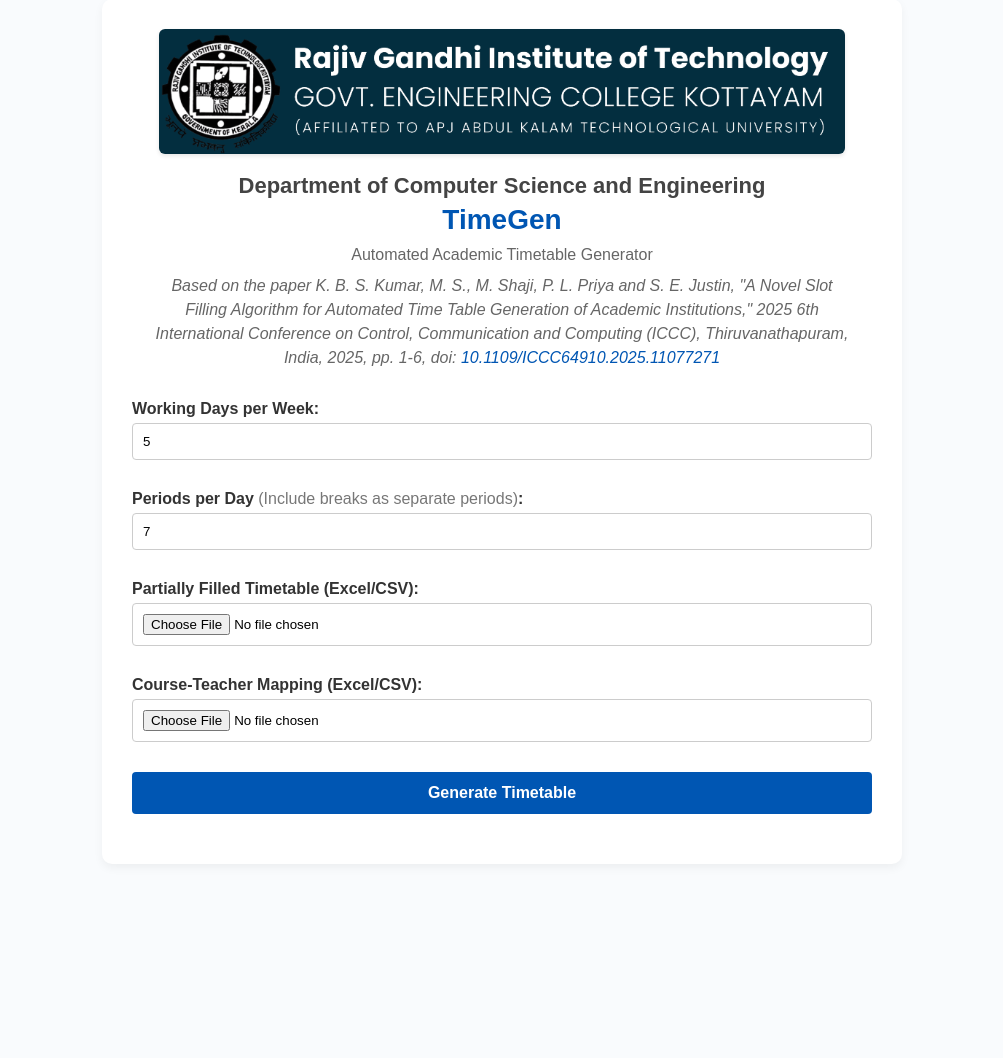
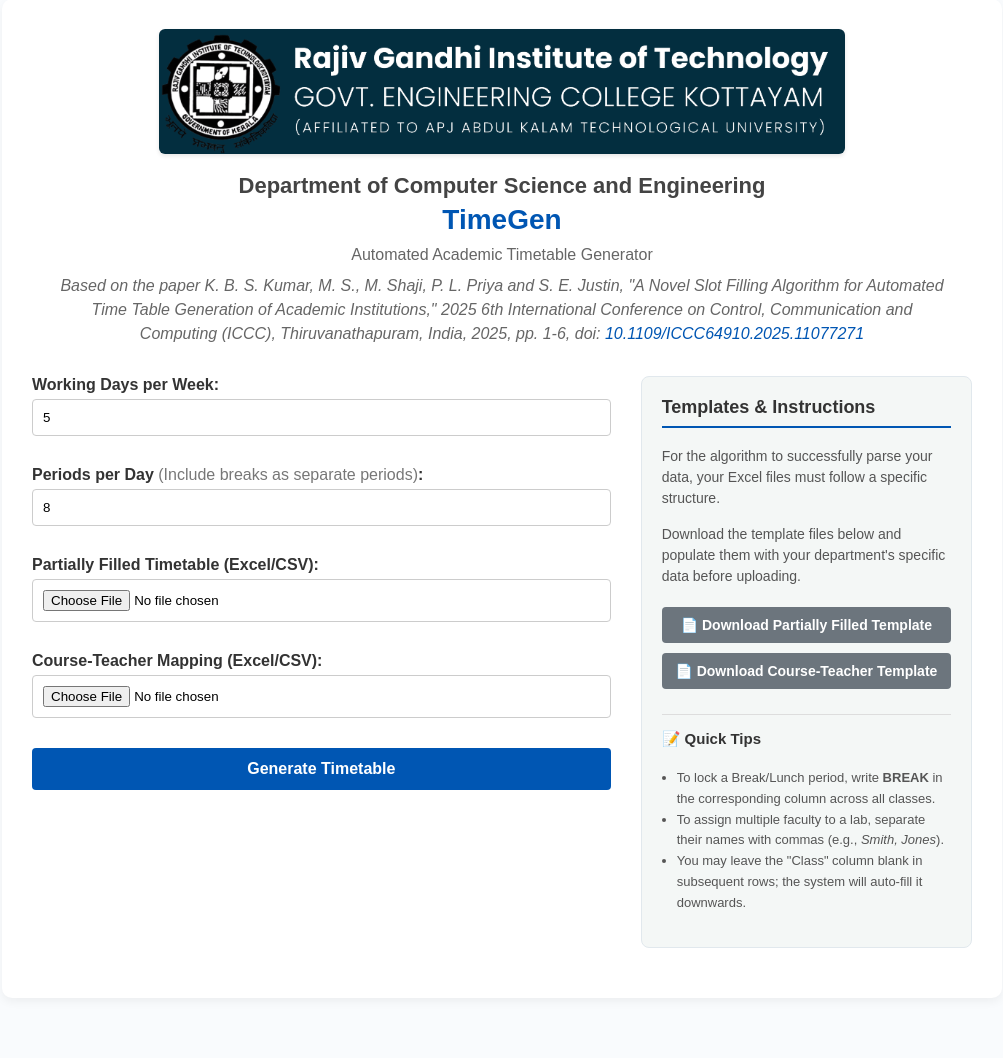
Before and after one commit to kbshibukumar/timegen-app, a Flask app: page / in a window 1280 px wide. Shown: the part 61-1119 px from the top of the page, without its empty margins (138-1141 px from the left). Before the commit the page ends 875 px from the top, so only its background shows below. Run offline with Flask 3, Linux system fonts and the light colour scheme.

Commit message:
Attaching sample formats

```diff
--- a/app.py
+++ b/app.py
@@ -2,6 +2,7 @@ from flask import Flask, request, render_template, jsonify, send_file
 import os
 import json
 import pandas as pd
+import io
 from werkzeug.utils import secure_filename
 from scheduler import generate_timetable, generate_class_excel, generate_teacher_excel, sanitize
 
@@ -19,14 +20,13 @@ app_state = {
 def index():
     return render_template('index.html')
 
-# NEW ROUTE: Reads files dynamically to populate the frontend comboboxes
 @app.route('/parse_metadata', methods=['POST'])
 def parse_metadata():
     try:
         course_file = request.files.get('course_teacher')
         partial_file = request.files.get('partial_tt')
         working_days = int(request.form.get('working_days', 5))
-        periods_per_day = int(request.form.get('periods_per_day', 7))
+        periods_per_day = int(request.form.get('periods_per_day', 8))
 
         teachers = set()
         if course_file and course_file.filename:
@@ -69,7 +69,6 @@ def generate():
     periods_per_day = int(request.form.get('periods_per_day', 7))
     working_days = int(request.form.get('working_days', 5))
 
-    # NEW: Capture the JSON array of unsuitable slots from the frontend
     unsuitable_slots_str = request.form.get('unsuitable_slots', '[]')
     unsuitable_slots = json.loads(unsuitable_slots_str)
 
@@ -102,5 +101,25 @@ def download_teacher_tt():
     excel_file = generate_teacher_excel(app_state['TT'], app_state['TS'], app_state['metadata']['classes'], app_state['metadata']['teachers'], app_state['metadata']['periods'], app_state['metadata']['working_days'], app_state['metadata'].get('period_labels'))
     return send_file(excel_file, download_name="Teacher_TimeTable.xlsx", as_attachment=True)
 
+# --- NEW: Serve User-Provided Template Files ---
+
+@app.route('/download/sample_course_teacher')
+def download_sample_ct():
+    try:
+        # Looks inside the 'static' folder for your exact Excel file
+        file_path = os.path.join(app.root_path, 'static', 'Sample_Course_Teacher.xlsx')
+        return send_file(file_path, as_attachment=True)
+    except FileNotFoundError:
+        return "Template file not found on the server. Please ensure 'Sample_Course_Teacher.xlsx' is in the static folder.", 404
+
+@app.route('/download/sample_partial_tt')
+def download_sample_partial():
+    try:
+        # Looks inside the 'static' folder for your exact Excel file
+        file_path = os.path.join(app.root_path, 'static', 'Sample_Partially_Filled.xlsx')
+        return send_file(file_path, as_attachment=True)
+    except FileNotFoundError:
+        return "Template file not found on the server. Please ensure 'Sample_Partially_Filled.xlsx' is in the static folder.", 404
+
 if __name__ == '__main__':
     app.run(debug=True)
--- a/templates/index.html
+++ b/templates/index.html
@@ -5,7 +5,7 @@
     <meta name="viewport" content="width=device-width, initial-scale=1.0">
     <title>TimeGen - Automated Scheduling</title>
     <style>
-        body { font-family: Arial, sans-serif; max-width: 800px; margin: 40px auto; padding: 20px; background-color: #f9fbfd; }
+        body { font-family: Arial, sans-serif; max-width: 1000px; margin: 40px auto; padding: 20px; background-color: #f9fbfd; }
         .container { background-color: white; padding: 30px; border-radius: 10px; box-shadow: 0 4px 10px rgba(0,0,0,0.05); }
         .header-section { text-align: center; margin-bottom: 30px; }
         .header-section img { max-width: 100%; height: auto; border-radius: 6px; box-shadow: 0 2px 4px rgba(0,0,0,0.1); }
@@ -15,21 +15,39 @@
         .citation { font-size: 12px; color: #777; margin-top: 5px; line-height: 1.5; padding: 0 20px; font-style: italic; }
         .citation a { color: #0056b3; text-decoration: none; }
         .citation a:hover { text-decoration: underline; }
+
+        /* NEW: Flexbox Layout */
+        .main-layout { display: flex; gap: 30px; align-items: flex-start; margin-top: 20px;}
+        .left-column { flex: 2; }
+        .right-column { flex: 1; background-color: #f4f7f6; padding: 20px; border-radius: 8px; border: 1px solid #e1e8ed; }
+
+        .right-column h3 { margin-top: 0; color: #333; font-size: 18px; border-bottom: 2px solid #0056b3; padding-bottom: 8px;}
+        .right-column p { font-size: 14px; color: #555; line-height: 1.5; margin-bottom: 15px;}
+
+        .sample-btn { display: block; width: 100%; box-sizing: border-box; text-align: center; background-color: #6c757d; color: white; padding: 10px; margin-bottom: 10px; text-decoration: none; border-radius: 4px; font-size: 14px; font-weight: bold; transition: background 0.2s;}
+        .sample-btn:hover { background-color: #5a6268; }
+
         .form-group { margin-bottom: 20px; }
         label { display: block; font-weight: bold; margin-bottom: 5px; color: #333;}
         input[type="file"], input[type="number"], select { width: 100%; padding: 10px; margin-bottom: 10px; box-sizing: border-box; border: 1px solid #ccc; border-radius: 4px;}
-        button { background-color: #0056b3; color: white; padding: 12px 20px; border: none; cursor: pointer; font-size: 16px; border-radius: 4px; font-weight: bold; width: 100%;}
-        button:hover { background-color: #004494; }
+        button[type="submit"] { background-color: #0056b3; color: white; padding: 12px 20px; border: none; cursor: pointer; font-size: 16px; border-radius: 4px; font-weight: bold; width: 100%; transition: background 0.2s;}
+        button[type="submit"]:hover { background-color: #004494; }
+
         .download-btn { background-color: #28a745; display: inline-block; text-decoration: none; margin-right: 10px; margin-top: 20px; padding: 12px 20px; color: white; border-radius: 4px; font-weight: bold;}
         .download-btn:hover { background-color: #218838; }
+
         #result-message { margin-top: 20px; font-weight: bold; text-align: center; font-size: 18px;}
-
-        /* NEW: Pre-styled warning box baked into the CSS */
         #warning-message { display: none; color: #856404; background-color: #fff3cd; padding: 20px; margin-top: 20px; border: 1px solid #ffeeba; border-radius: 6px; box-shadow: 0 2px 4px rgba(0,0,0,0.05); }
 
         .combo-row { display: flex; gap: 10px; align-items: center; margin-bottom: 10px;}
         .combo-row select { margin-bottom: 0; }
-        .combo-row button { width: auto; background-color: #17a2b8; padding: 10px 15px; }
+        .combo-row button { width: auto; background-color: #17a2b8; padding: 10px 15px; border: none; color: white; border-radius: 4px; cursor: pointer;}
+
+        /* Mobile responsiveness */
+        @media (max-width: 768px) {
+            .main-layout { flex-direction: column; }
+            .right-column { width: 100%; box-sizing: border-box; }
+        }
     </style>
 </head>
 <body>
@@ -45,6 +63,8 @@
             </p>
         </div>
 
+        <div class="main-layout">
+            <div class="left-column">
                 <form id="uploadForm">
                     <div class="form-group">
                         <label for="working_days">Working Days per Week:</label>
@@ -53,7 +73,7 @@
 
                     <div class="form-group">
                         <label for="periods_per_day">Periods per Day <span style="font-weight: normal; color: #777;">(Include breaks as separate periods)</span>:</label>
-                <input type="number" id="periods_per_day" name="periods_per_day" value="7" min="1" required>
+                        <input type="number" id="periods_per_day" name="periods_per_day" value="8" min="1" required>
                     </div>
 
                     <div class="form-group">
@@ -81,9 +101,30 @@
 
                     <button type="submit">Generate Timetable</button>
                 </form>
+            </div>
+
+            <div class="right-column">
+                <h3>Templates & Instructions</h3>
+                <p>For the algorithm to successfully parse your data, your Excel files must follow a specific structure.</p>
+                <p>Download the template files below and populate them with your department's specific data before uploading.</p>
+
+                <div style="margin-top: 20px;">
+                    <a href="/download/sample_partial_tt" class="sample-btn">📄 Download Partially Filled Template</a>
+                    <a href="/download/sample_course_teacher" class="sample-btn">📄 Download Course-Teacher Template</a>
+                </div>
+
+                <div style="margin-top: 25px; border-top: 1px solid #ddd; padding-top: 15px;">
+                    <h4 style="margin-top: 0; color: #333; font-size: 15px;">📝 Quick Tips</h4>
+                    <ul style="font-size: 13px; color: #555; padding-left: 15px; line-height: 1.6;">
+                        <li>To lock a Break/Lunch period, write <b>BREAK</b> in the corresponding column across all classes.</li>
+                        <li>To assign multiple faculty to a lab, separate their names with commas (e.g., <i>Smith, Jones</i>).</li>
+                        <li>You may leave the "Class" column blank in subsequent rows; the system will auto-fill it downwards.</li>
+                    </ul>
+                </div>
+            </div>
+        </div>
 
         <div id="result-message"></div>
-
         <div id="warning-message"></div>
 
         <div id="download-section" style="display: none; text-align: center;">
@@ -171,7 +212,7 @@
             const formData = new FormData(this);
             const resultDiv = document.getElementById('result-message');
             const downloadSection = document.getElementById('download-section');
-            const warningDiv = document.getElementById('warning-message'); // Grabbing the hardcoded box
+            const warningDiv = document.getElementById('warning-message');
 
             resultDiv.innerText = "Generating timetable... Please wait.";
             resultDiv.style.color = "#0056b3";
@@ -182,21 +223,17 @@
                 const response = await fetch('/generate', { method: 'POST', body: formData });
                 const data = await response.json();
 
-                // NEW: Background debugging
-                console.log("Server Payload Received:", data);
-
                 if (response.ok) {
                     resultDiv.innerText = "✅ " + data.message;
                     resultDiv.style.color = "green";
                     downloadSection.style.display = 'block';
 
-                    // Activate warning box if warnings exist
                     if (data.warnings && data.warnings.length > 0) {
                         let html = "<h4 style='margin-top:0;'>⚠️ Generation Alerts & Warnings</h4><ul style='font-size: 15px; line-height: 1.5; margin-bottom: 0;'>";
                         data.warnings.forEach(w => { html += `<li style="margin-bottom: 8px;">${w}</li>`; });
                         html += "</ul>";
                         warningDiv.innerHTML = html;
-                        warningDiv.style.display = 'block'; // Make it visible!
+                        warningDiv.style.display = 'block';
                     }
                 } else {
                     resultDiv.innerText = "❌ Error: " + data.error;
```
Also changed, not shown: 2 other files. Lines whose indentation alone changed are shown as unchanged.
